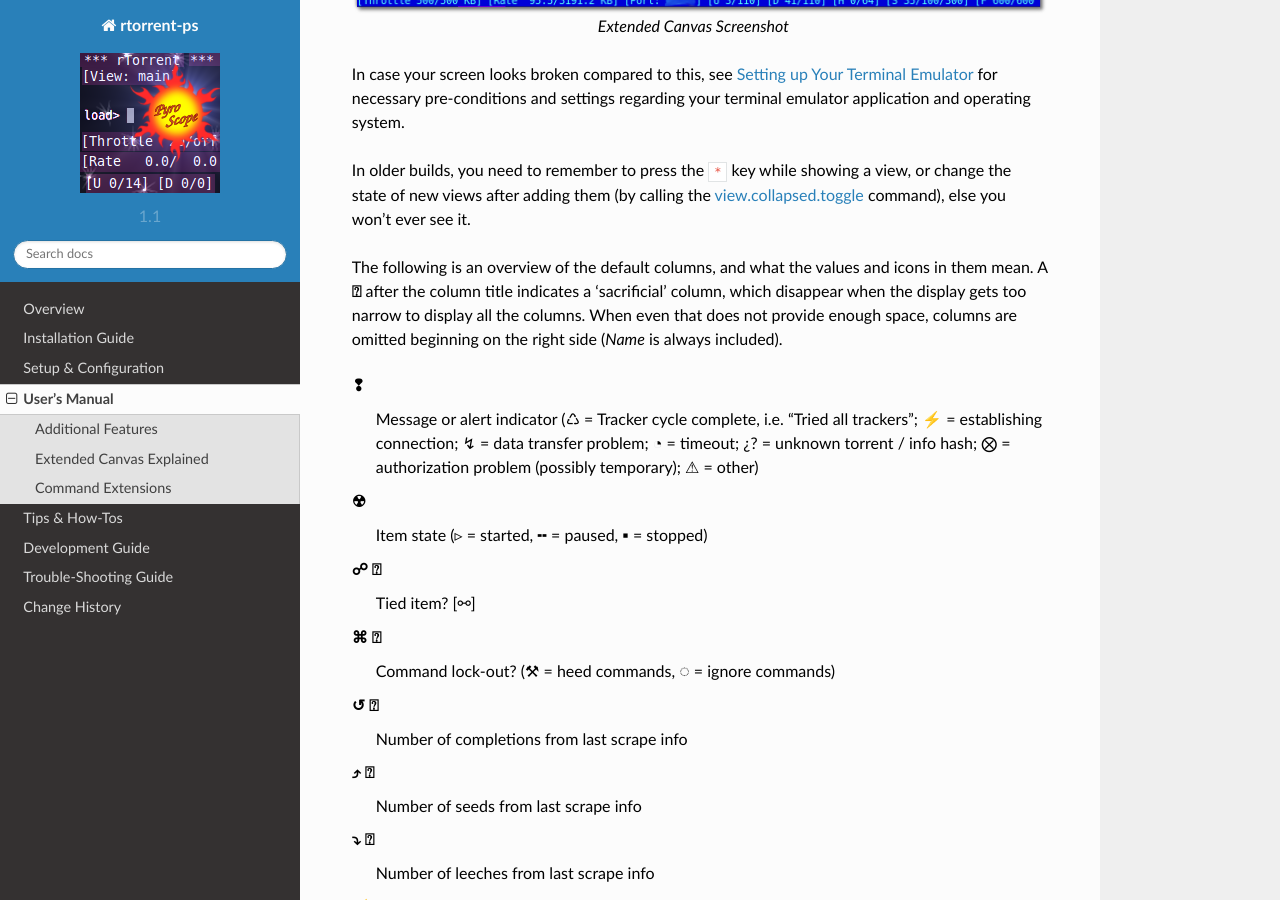
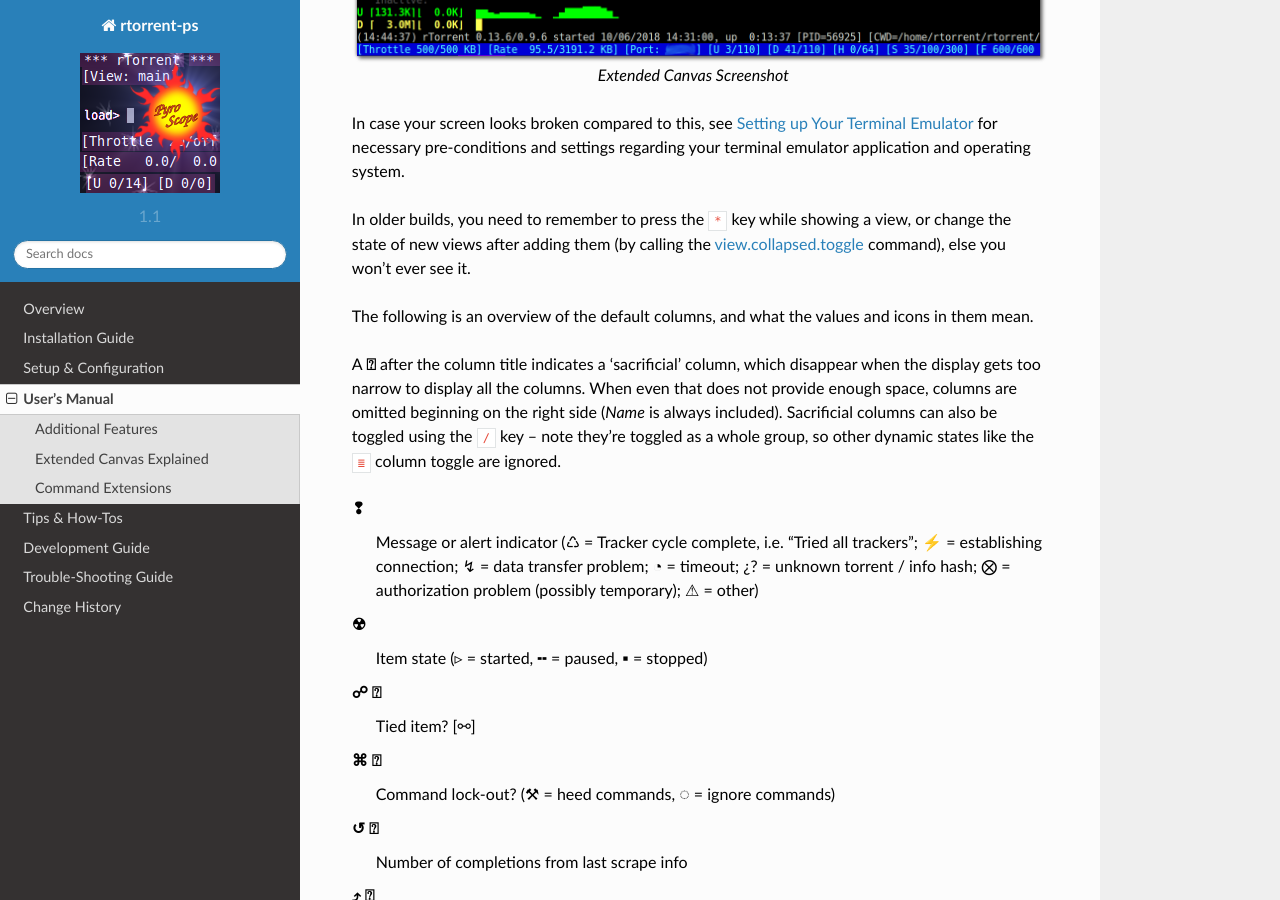
Before and after one commit to pyroscope/rtorrent-ps, a Sphinx documentation site: the page built from docs/manual.rst, in a window 1280 px wide and 900 px high, scrolled down 2297 px. Built offline with Sphinx 7.4.7 and the Read the Docs theme 2.0.0, drawn with Linux system fonts in a browser that asks for light colours; some of the changed text lies outside the part shown.

Commit message:
Toggle sacrificial columns manually (bound to '/' key)

```diff
--- a/docs/manual.rst
+++ b/docs/manual.rst
@@ -13,37 +13,39 @@
 Using the right default configuration (more on that below),
 you will get the following additional features in your `rTorrent-PS` installation:
 
-#.  the ``t`` key is bound to a ``trackers`` view that shows all items
+#.  The ``t`` key is bound to a ``trackers`` view that shows all items
     sorted by tracker and then by name.
     See `Additional Views`_ for details.
-#.  the ``!`` key is bound to a ``messages`` view, listing all items
+#.  The ``!`` key is bound to a ``messages`` view, listing all items
     that currently have a non-empty message, sorted in order of the
     message text.
     See `Additional Views`_ for details.
-#.  the ``^`` key is bound to the ``rtcontrol`` search result view, so
+#.  The ``^`` key is bound to the ``rtcontrol`` search result view, so
     you can easily return to your last search.
     See `Additional Views`_ for details.
-#.  the ``?`` key is bound to the ``indemand`` view, which sorts all
+#.  The ``?`` key is bound to the ``indemand`` view, which sorts all
     open items by their activity, with the most recently active on top.
     See `Additional Views`_ for details.
 #.  ``Page ↑`` and ``Page ↓`` scroll by 50 items at a time (or whatever
     other value ``ui.focus.page_size`` has).
 #.  ``Home`` / ``End`` jump to the first / last item in the current
     view.
-#.  the ``~`` key rotates through all available color themes, or a
+#.  The ``~`` key rotates through all available color themes, or a
     user-selected subset. See `Color Themes`_ for details.
-#.  the ``<`` and ``>`` keys rotate through all added category views
+#.  The ``<`` and ``>`` keys rotate through all added category views
     (``pyro.category.add=‹name›``), with filtering based on the
     ruTorrent label (``custom_1=‹name›``). See `Category Views`_ for details.
 #.  ``|`` reapplies the category filter and thus updates the current
     category view.
-#.  the ``u`` key shows the uptime and some other essential data of your
+#.  The ``u`` key shows the uptime and some other essential data of your
     rTorrent instance.
 #.  ``F2`` shows some important help resources (web links) in the
     console log.
 #.  ``*`` toggles between the collapsed (as described on `Extended
     Canvas Explained`_) and the expanded display of the current view.
     |rt-ps-canvas-v2-small|
+#.  ``/`` toggles the visibility of ‘sacrificial’ columns – normally,
+    they're only hidden when the terminal width gets too small.
 #.  The ``active`` view is changed to include all incomplete items
     regardless of whether they have any traffic, and then groups the
     list into complete, incomplete, and queued items, in that order.
@@ -122,9 +124,13 @@
 else you won't ever see it.
 
 The following is an overview of the default columns, and what the values and icons in them mean.
+
 A **⍰** after the column title indicates a ‘sacrificial’ column, which disappear when the display
 gets too narrow to display all the columns. When even that does not provide enough space,
 columns are omitted beginning on the right side (*Name* is always included).
+Sacrificial columns can also be toggled using the ``/`` key
+– note they're toggled as a whole group,
+so other dynamic states like the ``≣`` column toggle are ignored.
 
 ❢
     Message or alert indicator (♺ = Tracker cycle complete,
```
Also changed, not shown: 1 other file.
